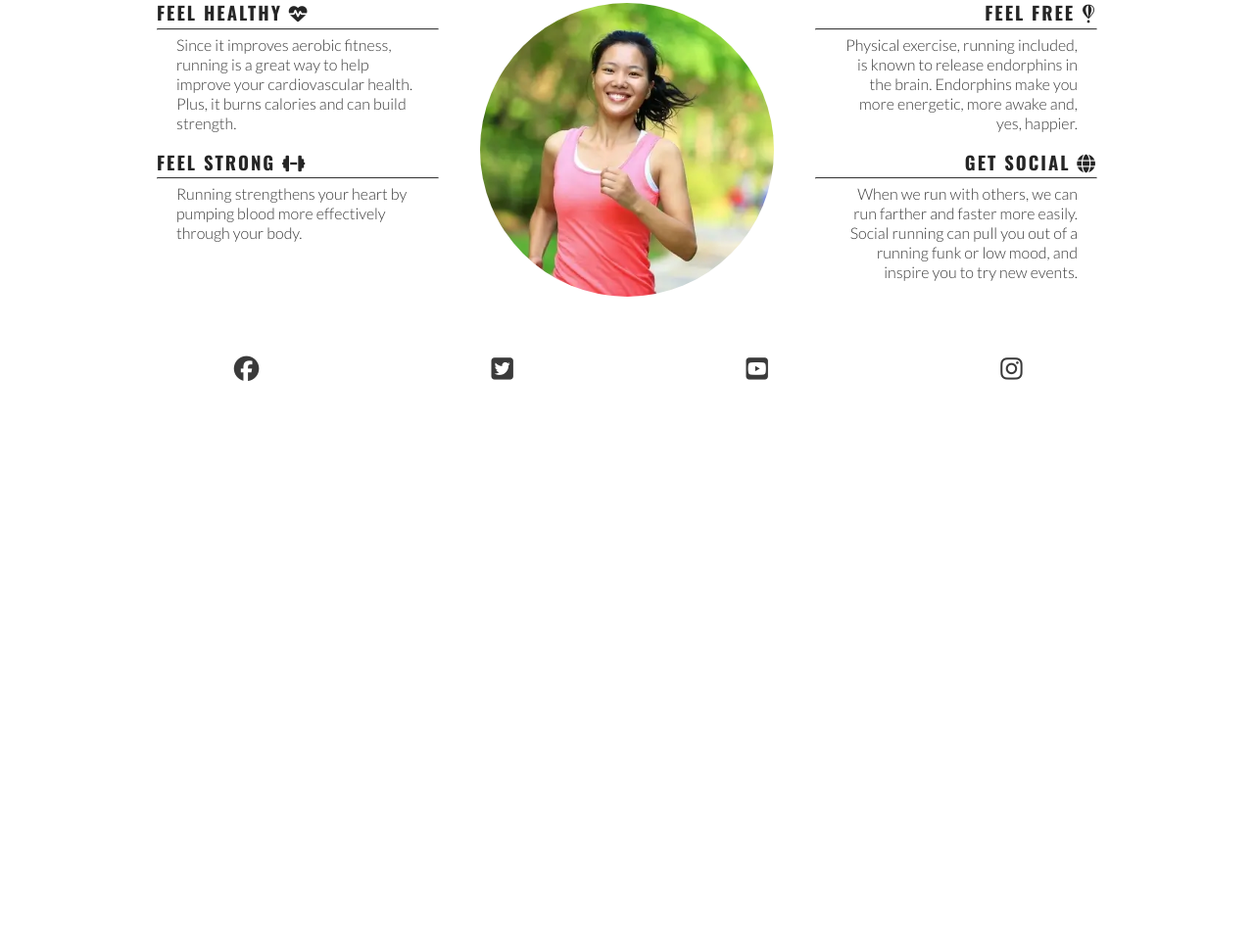
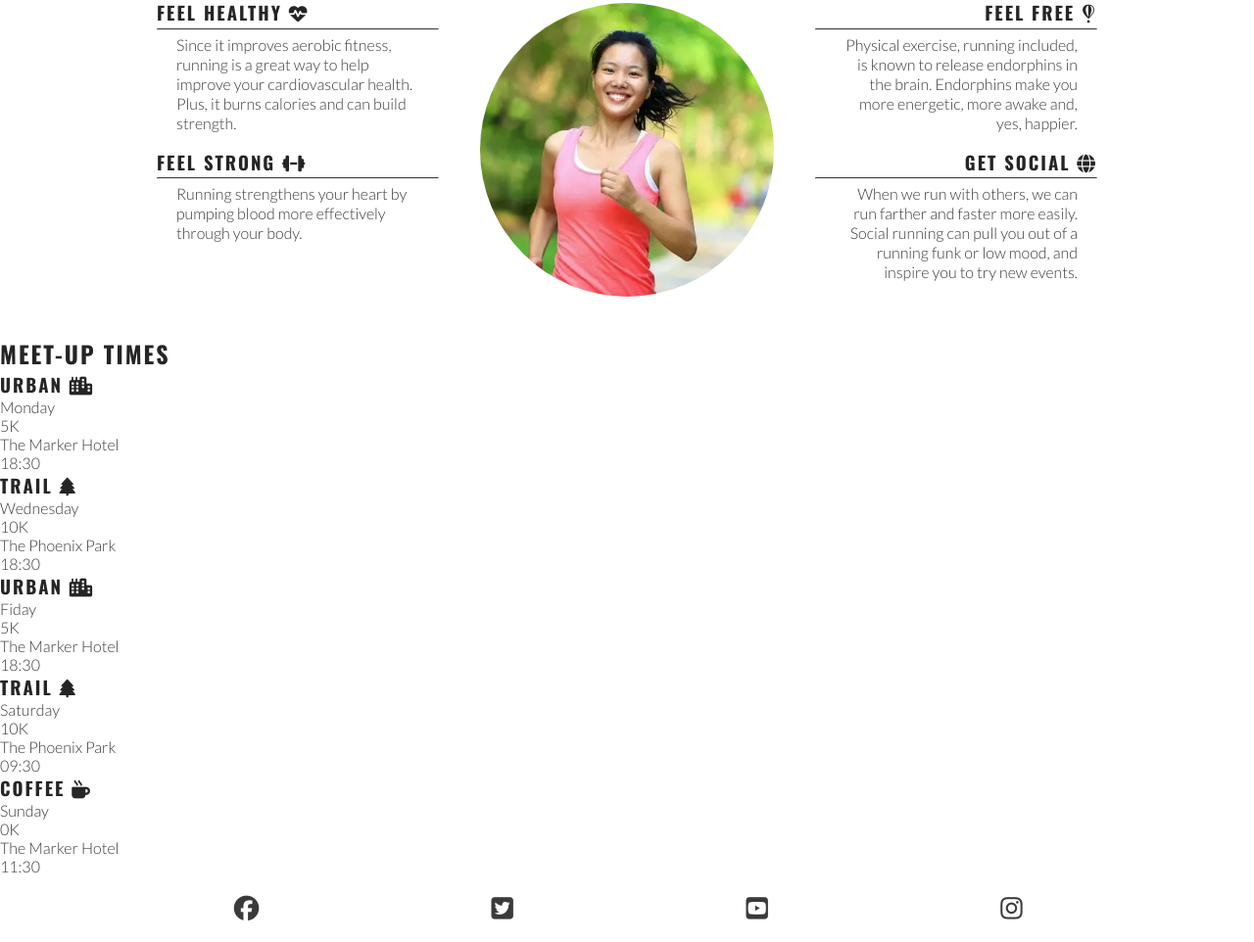
Before and after one commit to AleksandarJavorovic/love-running-project, a plain HTML site: page index.html in a window 1280 px wide. Shown: the part 782-1744 px from the top of the page at 98% size. Before the commit the page ends 1193 px from the top, so only its background shows below. Drawn offline with nearby package versions, Linux system fonts and the light colour scheme.

Commit message:
Add meetups section HTML

```diff
--- a/index.html
+++ b/index.html
@@ -84,6 +84,46 @@
                 </div>
             </div>
         </section>
+        <section id="meetups">
+            <h2>Meet-up Times</h2>
+            <div id="times">
+                <div>
+                    <h3>Urban <i class="fa-solid fa-city"></i></h3>
+                    <p>Monday</p>
+                    <p>5K</p>
+                    <p>The Marker Hotel</p>
+                    <p>18:30</p>
+                </div>
+                <div>
+                    <h3>Trail <i class="fa-solid fa-tree"></i></h3>
+                    <p>Wednesday</p>
+                    <p>10K</p>
+                    <p>The Phoenix Park</p>
+                    <p>18:30</p>
+                </div>
+                <div>
+                    <h3>Urban <i class="fa-solid fa-city"></i></h3>
+                    <p>Fiday</p>
+                    <p>5K</p>
+                    <p>The Marker Hotel</p>
+                    <p>18:30</p>
+                </div>
+                <div>
+                    <h3>Trail <i class="fa-solid fa-tree"></i></h3>
+                    <p>Saturday</p>
+                    <p>10K</p>
+                    <p>The Phoenix Park</p>
+                    <p>09:30</p>
+                </div>
+                <div>
+                    <h3>Coffee <i class="fa-solid fa-mug-hot"></i></h3>
+                    <p>Sunday</p>
+                    <p>0K</p>
+                    <p>The Marker Hotel</p>
+                    <p>11:30</p>
+                </div>
+            </div>
+        </section>
     </main>
 
     <!-- Footer -->
```
